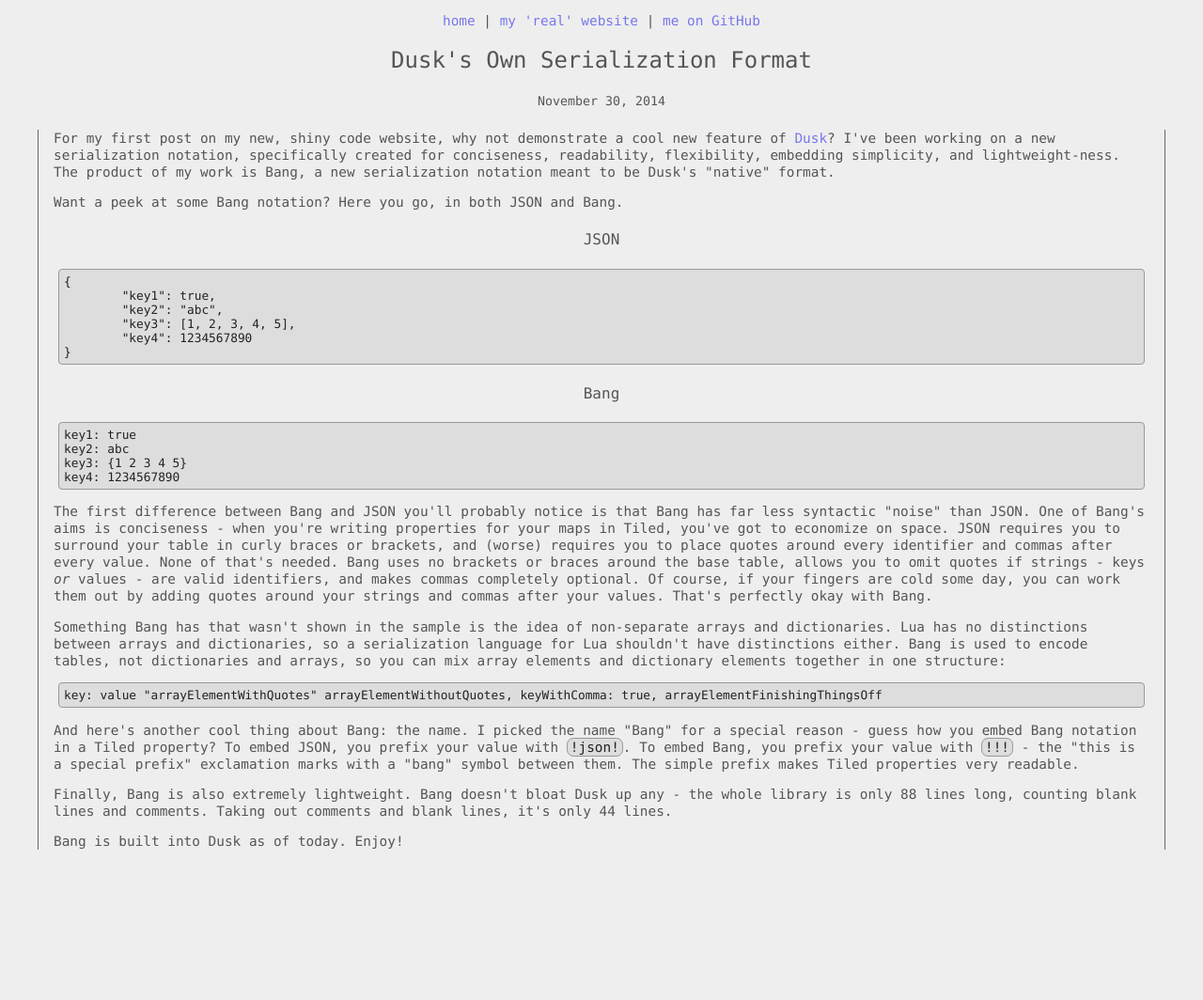
After one commit to GymbylCoding/gymbylcoding.github.io, a PHP site: page /posts/dusks-own-serialization-format.html in a window 1280 px wide. The commit adds this page. Shown: the whole page at 94% size. Run offline with PHP 8.4, Linux system fonts and the light colour scheme.

Commit message:
First real post

```diff
--- /dev/null
+++ b/posts/dusks-own-serialization-format.html
@@ -0,0 +1,36 @@
+<!DOCTYPE xhtml>
+<html lang="en">
+  <head>
+    <title>Dusk's Own Serialization Format</title>
+    <link rel="stylesheet" href="../resources/index.css" type="text/css"/>
+  </head>
+  <body>
+    <div id="links-bar" class="smaller"><a href="../index.html" class="site-link">home</a> | <a href="http://www.gymbyl.com" class="site-link">my 'real' website</a> | <a href="http://www.github.com/GymbylCoding" class="site-link">me on GitHub</a>
+    </div>
+    <h2 id="page-header">Dusk's Own Serialization Format</h2>
+    <h5 class="post-date">November 30, 2014</h5>
+    <div id="main-content">
+      <p>For my first post on my new, shiny code website, why not demonstrate a cool new feature of <a href="http://www.github.com/GymbylCoding/Dusk-Engine">Dusk</a>? I've been working on a new serialization notation, specifically created for conciseness, readability, flexibility, embedding simplicity, and lightweight-ness. The product of my work is Bang, a new serialization notation meant to be Dusk's "native" format.</p>
+      <p>Want a peek at some Bang notation? Here you go, in both JSON and Bang.</p>
+      <h4>JSON</h4>
+      <pre><code>{
+	"key1": true,
+	"key2": "abc",
+	"key3": [1, 2, 3, 4, 5],
+	"key4": 1234567890
+}
+</code></pre>
+      <h4>Bang</h4>
+      <pre><code>key1: true
+key2: abc
+key3: {1 2 3 4 5}
+key4: 1234567890</code></pre>
+      <p>The first difference between Bang and JSON you'll probably notice is that Bang has far less syntactic "noise" than JSON. One of Bang's aims is conciseness - when you're writing properties for your maps in Tiled, you've got to economize on space. JSON requires you to surround your table in curly braces or brackets, and (worse) requires you to place quotes around every identifier and commas after every value. None of that's needed. Bang uses no brackets or braces around the base table, allows you to omit quotes if strings - keys <font class="italic">or</font> values - are valid identifiers, and makes commas completely optional. Of course, if your fingers are cold some day, you can work them out by adding quotes around your strings and commas after your values. That's perfectly okay with Bang.</p>
+      <p>Something Bang has that wasn't shown in the sample is the idea of non-separate arrays and dictionaries. Lua has no distinctions between arrays and dictionaries, so a serialization language for Lua shouldn't have distinctions either. Bang is used to encode tables, not dictionaries and arrays, so you can mix array elements and dictionary elements together in one structure:</p>
+      <pre><code>key: value "arrayElementWithQuotes" arrayElementWithoutQuotes, keyWithComma: true, arrayElementFinishingThingsOff</code></pre>
+      <p>And here's another cool thing about Bang: the name. I picked the name "Bang" for a special reason - guess how you embed Bang notation in a Tiled property? To embed JSON, you prefix your value with <code>!json!</code>. To embed Bang, you prefix your value with <code>!!!</code> - the "this is a special prefix" exclamation marks with a "bang" symbol between them. The simple prefix makes Tiled properties very readable.</p>
+      <p>Finally, Bang is also extremely lightweight. Bang doesn't bloat Dusk up any - the whole library is only 88 lines long, counting blank lines and comments. Taking out comments and blank lines, it's only 44 lines.</p>
+      <p>Bang is built into Dusk as of today. Enjoy!</p>
+    </div>
+  </body>
+</html>
--- a/resources/index.css
+++ b/resources/index.css
@@ -6,6 +6,7 @@ html {
 }
 p {
   font-size: 0.9em;
+  line-height: 1.25em;
 }
 a {
   color: #77e;
@@ -14,12 +15,19 @@ a {
 a:hover {
   text-decoration: underline;
 }
-.main-content {
+#main-content {
   margin-left: 2em;
   margin-right: 2em;
   padding: 0 1em;
   border-left: 1px solid #666;
   border-right: 1px solid #666;
+  margin-bottom: 10em;
+}
+.smaller {
+  font-size: 0.8em;
+}
+.italic {
+  font-style: italic;
 }
 #page-header {
   text-align: center;
@@ -69,3 +77,28 @@ h6 {
   text-align: center;
   margin-top: 1em;
 }
+code {
+  font-family: "Anonymous Pro", "Source Code Pro", "Lucida Console", "Courier New", "Consolas", "Droid Sans Mono", monospace;
+  color: #222;
+  background-color: #ddd;
+  border: 1px solid #999;
+  border-radius: 0.5em;
+  padding: 1px 3px;
+}
+pre {
+  margin: 5px;
+  padding: 5px;
+  overflow: auto;
+  border: 1px solid #999;
+  border-radius: 0.25em;
+  background-color: #ddd;
+}
+pre code {
+  background: none;
+  border: none;
+  margin: 0;
+  padding: 0;
+  border-radius: 0;
+  font-size: 0.8em;
+  width: 100%;
+}
--- /dev/null
+++ b/src/stylus/code.styl
@@ -0,0 +1,24 @@
+code
+	font-family font
+	color codeForegroundColor
+	background-color codeBackgroundColor
+	border 1px solid codeBorderColor
+	border-radius 0.5em
+	padding 1px 3px
+
+pre
+	margin 5px
+	padding 5px
+	overflow auto
+	border 1px solid codeBorderColor
+	border-radius 0.25em
+	background-color codeBackgroundColor
+
+pre code
+	background none
+	border none
+	margin 0
+	padding 0
+	border-radius 0
+	font-size 0.8em
+	width 100%
--- a/src/stylus/index.styl
+++ b/src/stylus/index.styl
@@ -8,6 +8,7 @@ html
 
 p
 	font-size 0.9em
+	line-height 1.25em
 
 a
 	color linkColor
@@ -15,12 +16,19 @@ a
 	&:hover
 		text-decoration underline
 
-.main-content
+#main-content
 	margin-left 2em
 	margin-right 2em
 	padding 0 1em
 	border-left 1px solid borderColor
 	border-right 1px solid borderColor
+	margin-bottom: 10em
+
+.smaller
+	font-size 0.8em
+
+.italic
+	font-style italic
 
 #page-header
 	text-align center
@@ -29,3 +37,4 @@ a
 @require "headers"
 @require "link"
 @require "links-bar"
+@require "code"
--- a/src/stylus/variables.styl
+++ b/src/stylus/variables.styl
@@ -6,4 +6,8 @@ backgroundColor = #eee
 borderColor = #666
 linkColor = #77e
 
+codeForegroundColor = #222
+codeBackgroundColor = #ddd
+codeBorderColor = #999
+
 linkBackgroundColor = #ddd
```
Also changed, not shown: index.html (+5 -20 lines), src/build.js (+17 -8 lines), src/templates/main.jade (+29 -28 lines), src/templates/post.jade (added, +26 -0 lines), test-page.html (deleted, +0 -15 lines), README.md, 3 other files.
